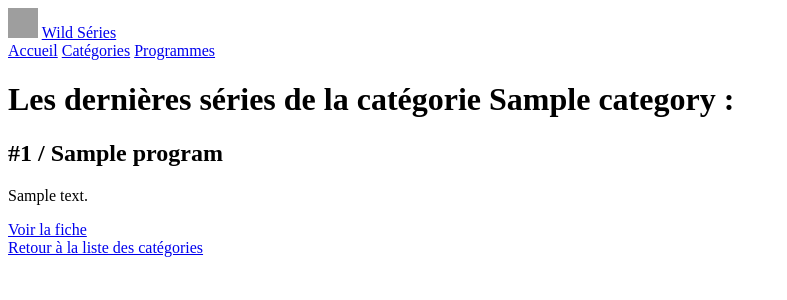
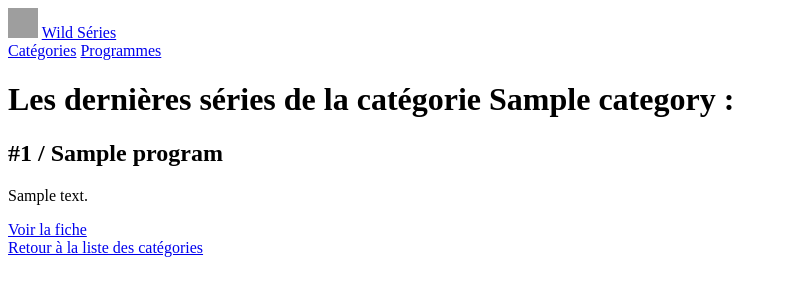
Before and after one commit to JuMn88/WCS-Wild-Series, a Symfony app: template templates/category/show.html.twig in a window 1280 px wide. Shown: the top 300 px of the page, without its empty margins (0-787 px from the left). Run offline with Twig, Linux system fonts and the light colour scheme; the template is opened without the code that fills it: most values are stand-ins (such as "Sample title", 1, 10 or a date in 2020); some libraries are stand-ins or nearby versions; grey boxes are pictures that could not be loaded.

Commit message:
deleting the Accueil button in the navbar

```diff
--- a/templates/components/_navbar.html.twig
+++ b/templates/components/_navbar.html.twig
@@ -1,10 +1,9 @@
 <nav class="navbar navbar-expand-lg navbar-dark bg-primary">
   <img class="mx-2" src="{{ asset('build/logo.png') }}" width="30" height="30" alt="logo du site représentant une télévision">
   <!-- <div>Icônes conçues par <a href="https://www.freepik.com" title="Freepik">Freepik</a> from <a href="https://www.flaticon.com/fr/" title="Flaticon">www.flaticon.com</a></div> -->
-  <a class="navbar-brand mx-2" href="#">Wild Séries</a>
+  <a class="navbar-brand mx-2" href="{{ path('app_index') }}">Wild Séries</a>
 
   <div class="collapse navbar-collapse" id="navbarSupportedContent">
-    <a class="nav-link text-light" href="{{ path('app_index') }}">Accueil</a>
     <a class="nav-link text-light" href="{{ path('category_index') }}">Catégories</a>
     <a class="nav-link text-light" href="{{ path('program_index') }}">Programmes</a>
   </div>
```
